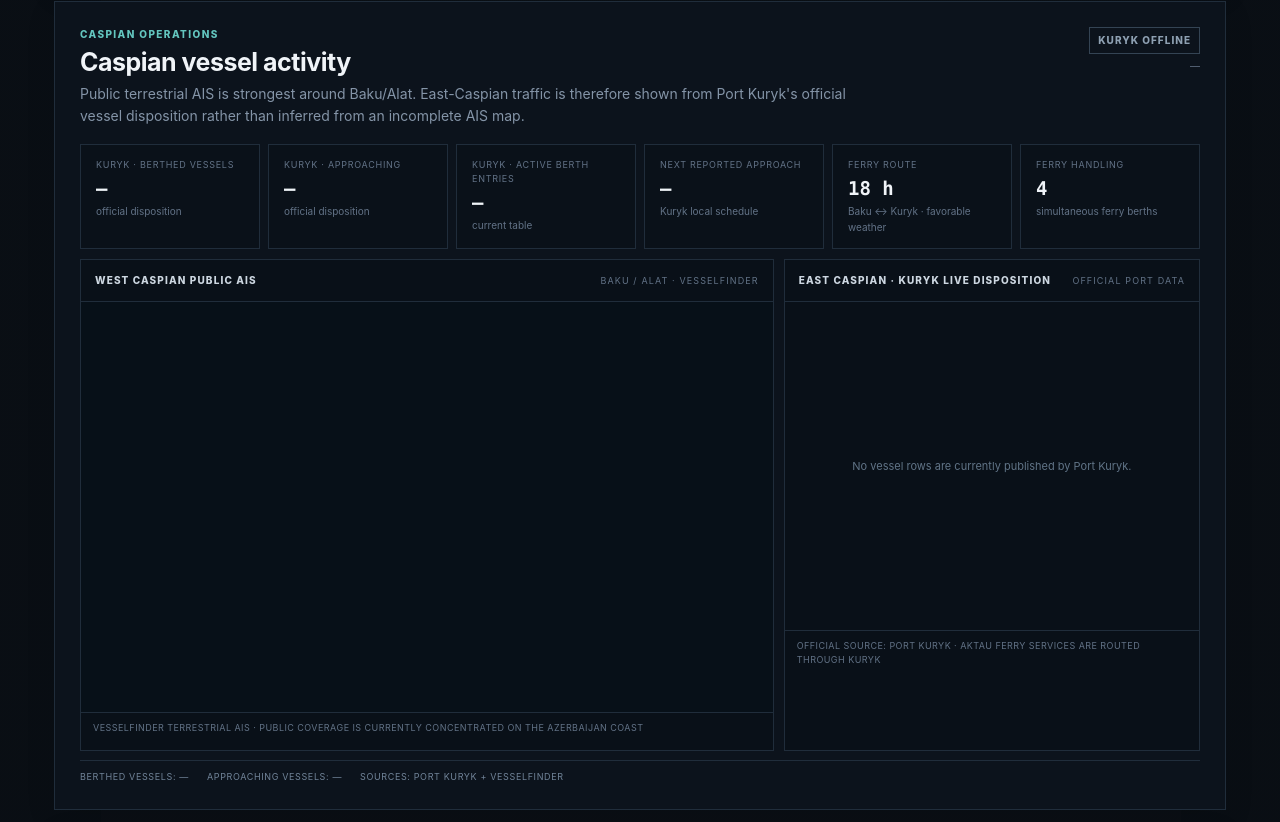
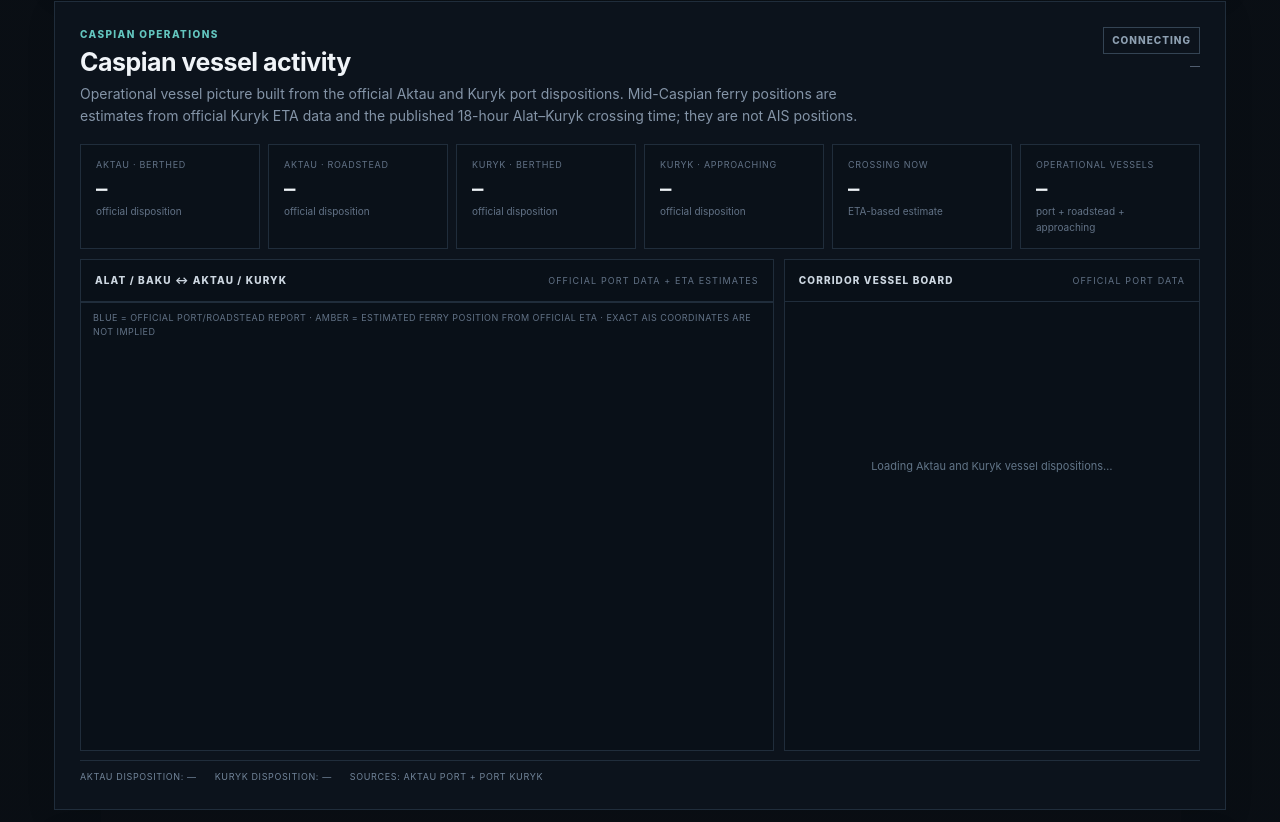
Before and after one commit to alexandercerato/MCI, a website: page index.html in a window 1280 px wide. Shown: the part 3578-4400 px from the top of the page. Drawn offline with nearby package versions, Linux system fonts and the light colour scheme; no server answers.

Commit message:
Replace partial AIS embed with corridor operations map

```diff
--- a/index.html
+++ b/index.html
@@ -205,53 +205,39 @@
         <div>
           <div class="section-kicker">Caspian operations</div>
           <h2>Caspian vessel activity</h2>
-          <p>Public terrestrial AIS is strongest around Baku/Alat. East-Caspian traffic is therefore shown from Port Kuryk's official vessel disposition rather than inferred from an incomplete AIS map.</p>
+          <p>Operational vessel picture built from the official Aktau and Kuryk port dispositions. Mid-Caspian ferry positions are estimates from official Kuryk ETA data and the published 18-hour Alat–Kuryk crossing time; they are not AIS positions.</p>
         </div>
         <div class="ais-status-wrap"><span class="ais-status" id="portActivityStatus">CONNECTING</span><small id="portActivityUpdated">—</small></div>
       </div>
 
       <div class="live-kpis">
-        <div class="inline-kpi"><span>Kuryk · berthed vessels</span><strong id="kurykBerthed">—</strong><small>official disposition</small></div>
+        <div class="inline-kpi"><span>Aktau · berthed</span><strong id="aktauBerthed">—</strong><small>official disposition</small></div>
+        <div class="inline-kpi"><span>Aktau · roadstead</span><strong id="aktauRoadstead">—</strong><small>official disposition</small></div>
+        <div class="inline-kpi"><span>Kuryk · berthed</span><strong id="kurykBerthed">—</strong><small>official disposition</small></div>
         <div class="inline-kpi"><span>Kuryk · approaching</span><strong id="kurykApproaching">—</strong><small>official disposition</small></div>
-        <div class="inline-kpi"><span>Kuryk · active berth entries</span><strong id="kurykBerths">—</strong><small>current table</small></div>
-        <div class="inline-kpi"><span>Next reported approach</span><strong id="kurykNextEta">—</strong><small>Kuryk local schedule</small></div>
-        <div class="inline-kpi"><span>Ferry route</span><strong>18 h</strong><small>Baku ↔ Kuryk · favorable weather</small></div>
-        <div class="inline-kpi"><span>Ferry handling</span><strong>4</strong><small>simultaneous ferry berths</small></div>
+        <div class="inline-kpi"><span>Crossing now</span><strong id="corridorUnderway">—</strong><small>ETA-based estimate</small></div>
+        <div class="inline-kpi"><span>Operational vessels</span><strong id="operationalTotal">—</strong><small>port + roadstead + approaching</small></div>
       </div>
 
       <div class="live-grid">
         <div class="radar-card vessel-map-card">
-          <div class="radar-head"><span>West Caspian public AIS</span><small>Baku / Alat · VesselFinder</small></div>
-          <div class="vf-map-wrap" aria-label="VesselFinder AIS map of Baku and Alat">
-            <script type="text/javascript">
-              var width="100%";
-              var height="410";
-              var latitude="40.15";
-              var longitude="49.65";
-              var zoom="7";
-              var names=true;
-              var fleet_hide_old_positions=false;
-              var click_to_activate=false;
-              var default_maptype=2;
-            </script>
-            <script type="text/javascript" src="https://www.vesselfinder.com/aismap.js"></script>
-          </div>
-          <div class="vf-map-note">VesselFinder terrestrial AIS · public coverage is currently concentrated on the Azerbaijan coast</div>
+          <div class="radar-head"><span>Alat / Baku ↔ Aktau / Kuryk</span><small>official port data + ETA estimates</small></div>
+          <div id="caspianOpsMap" class="caspian-ops-map" aria-label="Operational vessel map for the Caspian corridor"></div>
+          <div class="vf-map-note">Blue = official port/roadstead report · amber = estimated ferry position from official ETA · exact AIS coordinates are not implied</div>
         </div>
 
         <div class="vessel-card">
-          <div class="radar-head"><span>East Caspian · Kuryk live disposition</span><small id="kurykTrafficDate">official port data</small></div>
-          <div class="vessel-list" id="kurykVesselList">
-            <div class="vessel-empty">Loading Port Kuryk vessel disposition…</div>
+          <div class="radar-head"><span>Corridor vessel board</span><small id="corridorBoardDate">official port data</small></div>
+          <div class="vessel-list" id="corridorVesselList">
+            <div class="vessel-empty">Loading Aktau and Kuryk vessel dispositions…</div>
           </div>
-          <div class="vf-map-note">Official source: Port Kuryk · Aktau ferry services are routed through Kuryk</div>
         </div>
       </div>
 
       <div class="live-foot">
-        <span id="kurykBerthedSummary">Berthed: —</span>
-        <span id="kurykApproachSummary">Approaching: —</span>
-        <span>Sources: Port Kuryk + VesselFinder</span>
+        <span id="aktauDispositionDate">Aktau disposition: —</span>
+        <span id="kurykDispositionDate">Kuryk disposition: —</span>
+        <span>Sources: Aktau Port + Port Kuryk</span>
       </div>
     </section>
 
```
